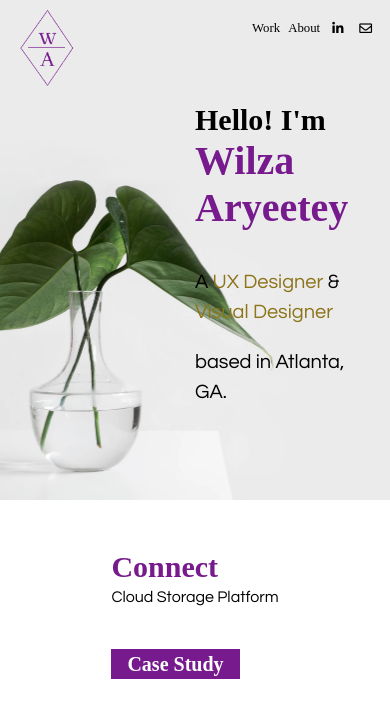
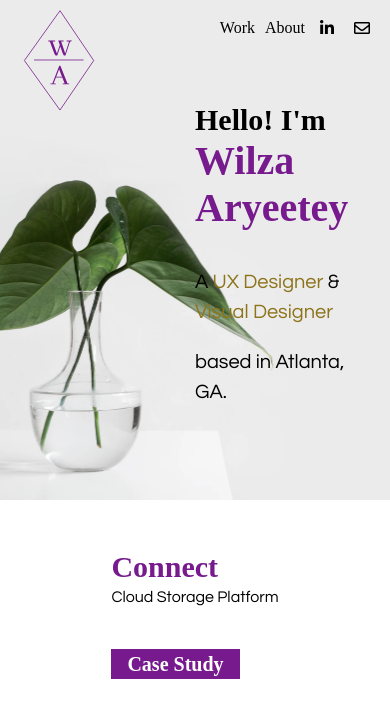
Before and after one commit to jwilza/jwilza.github.io, a plain HTML site: page index.html in a window 390 px wide. Shown: the top 704 px of the page. Drawn offline with Linux system fonts and the light colour scheme; a web font is replaced by a local one.

Commit message:
New updates

```diff
--- a/index.html
+++ b/index.html
@@ -31,7 +31,7 @@
     <!-- Hero Image -->
     <section class="hero">
       <a href="./index.html">
-        <img alt="diamond shaped logo" class="logo" src="./images/logo.png" />
+        <img alt="diamond shaped logo" class="logo" src="./images/logo-vector.svg" />
       </a>
       <nav class="nav">
         <a href="#projects">Work</a>
--- a/styles/main.css
+++ b/styles/main.css
@@ -56,13 +56,14 @@ h1 {
 }
 
 .logo {
-  width: 75px;
+  width: 100px;
   position: absolute;
   top: 20px;
   /* left: 20px; */
 }
 
 .nav {
+  font-size: 20px;
   position: absolute;
   top: 10px;
   right: 10px;
@@ -203,7 +204,7 @@ footer {
     top: 10px;
     right: 10px;
     padding: 0;
-    transform: scale(0.8);
+    font-size: 16px;
     transform-origin: right center;
   }
   .samples {
```
Also changed, not shown: about.html (+1 -1 lines), project.html (+1 -1 lines), the-loft.html (+1 -1 lines), images/logo-vector.svg (added).
